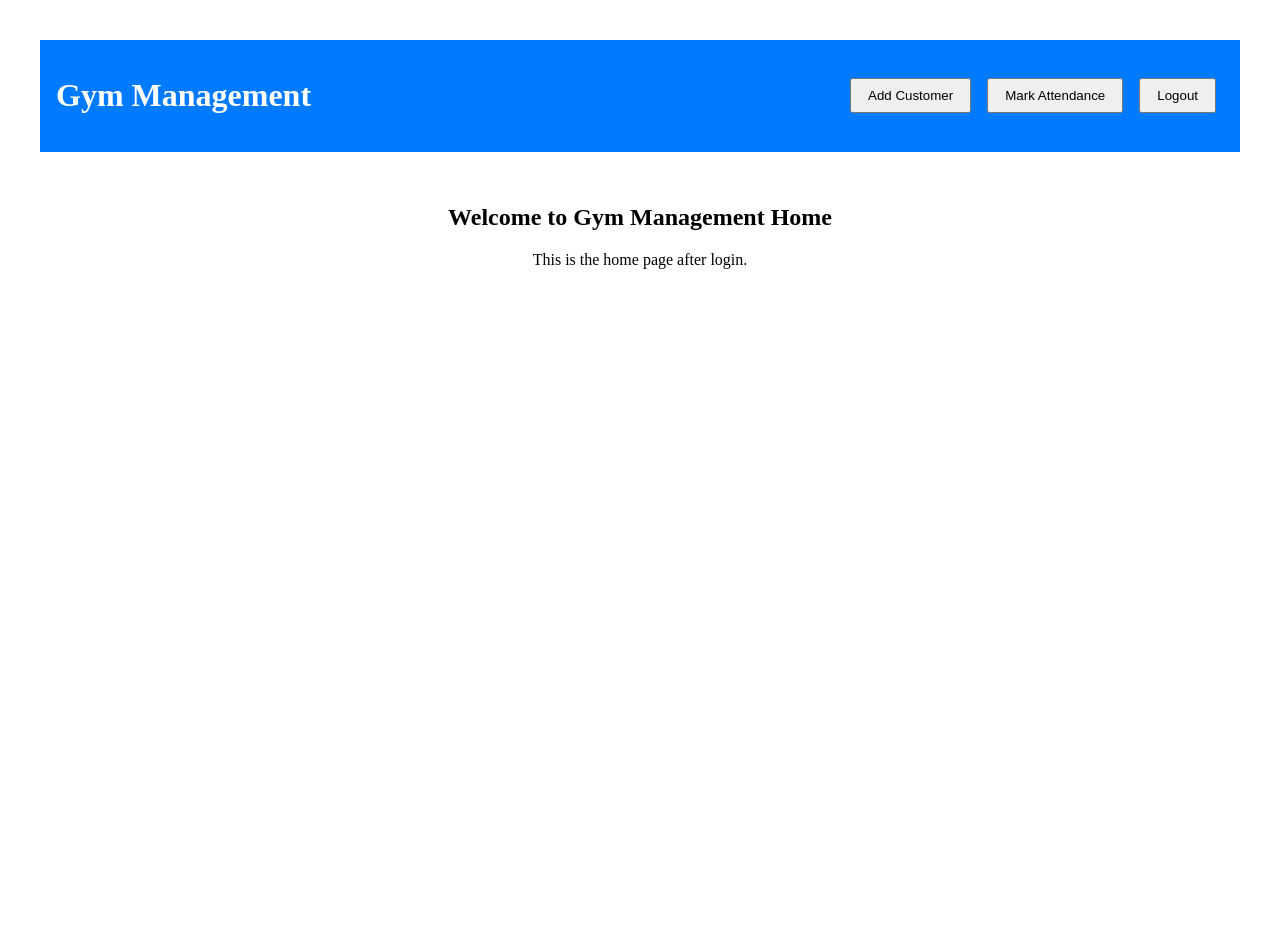
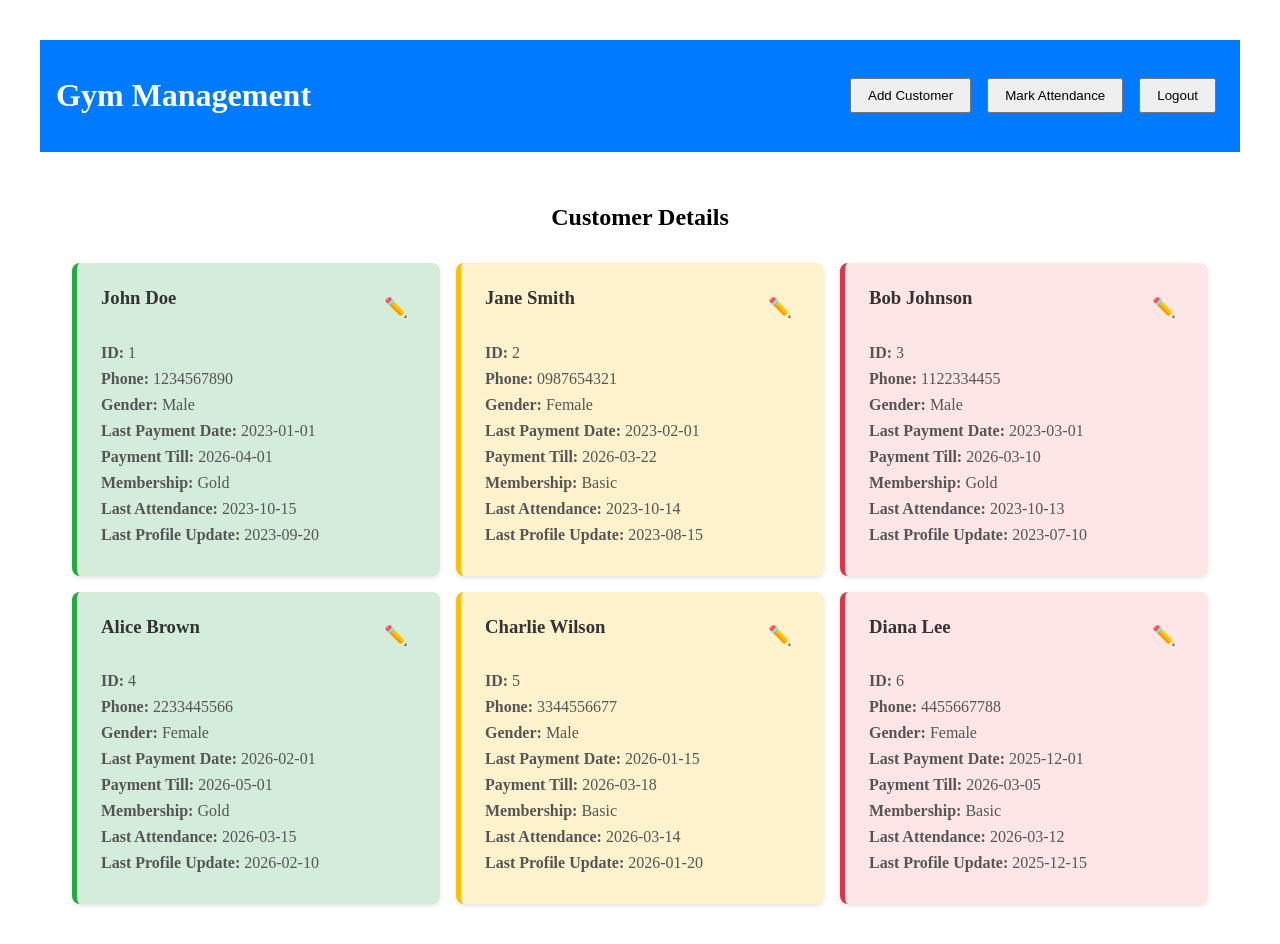
Before and after one commit to sandeep7722/gym-managemen, a React (Vite) app: page /home in a window 1280 px wide. Shown: the top 944 px of the page. Before the commit the page ends 800 px from the top, so only its background shows below. Built offline with nearby package versions, Linux system fonts and the light colour scheme.

Commit message:
added customer details card feature

```diff
--- a/src/App.css
+++ b/src/App.css
@@ -12,6 +12,68 @@
 .home {
   padding: 2rem;
   text-align: center;
+}
+
+.customer-grid {
+  display: grid;
+  grid-template-columns: repeat(auto-fill, minmax(300px, 1fr));
+  gap: 1rem;
+  margin-top: 2rem;
+}
+
+.customer-card {
+  background: white;
+  border-radius: 8px;
+  box-shadow: 0 2px 4px rgba(0, 0, 0, 0.1);
+  padding: 1.5rem;
+  text-align: left;
+  position: relative;
+}
+
+.customer-card.red {
+  background: #ffe6e6;
+  border-left: 5px solid #dc3545;
+}
+
+.customer-card.yellow {
+  background: #fff3cd;
+  border-left: 5px solid #ffc107;
+}
+
+.customer-card.green {
+  background: #d4edda;
+  border-left: 5px solid #28a745;
+}
+
+.card-header {
+  display: flex;
+  justify-content: space-between;
+  align-items: center;
+  margin-bottom: 1rem;
+}
+
+.edit-btn {
+  background: none;
+  border: none;
+  font-size: 1.2rem;
+  cursor: pointer;
+  padding: 0.5rem;
+  border-radius: 4px;
+  transition: background 0.2s;
+}
+
+.edit-btn:hover {
+  background: rgba(0, 0, 0, 0.1);
+}
+
+.customer-card h3 {
+  margin-top: 0;
+  color: #333;
+}
+
+.customer-card p {
+  margin: 0.5rem 0;
+  color: #555;
 }
 
 .login-container {
@@ -133,11 +195,9 @@
   font-size: 1rem;
 }
 
-.modal-content input:focus,
-.modal-content select:focus {
-  outline: none;
-  border-color: #007bff;
-  box-shadow: 0 0 0 2px rgba(0, 123, 255, 0.25);
+.modal-content input[readonly] {
+  background: #f5f5f5;
+  cursor: not-allowed;
 }
 
 .modal-content button[type="submit"] {
@@ -200,8 +260,12 @@
     padding: 1rem;
   }
 
-  .home h2 {
-    font-size: 1.5rem;
+  .customer-grid {
+    grid-template-columns: 1fr;
+  }
+
+  .customer-card {
+    padding: 1rem;
   }
 
   .login-container {
--- a/src/components/Header.jsx
+++ b/src/components/Header.jsx
@@ -39,6 +39,7 @@ function Header() {
       (c) => c.customer_id === customerIdentifier || c.customer_phoneNo === customerIdentifier
     );
     if (customer) {
+      customer.last_attendance_date = new Date().toISOString().split('T')[0];
       alert(`Attendance marked for ${customer.customer_name}`);
       closeModal();
     } else {
@@ -48,6 +49,7 @@ function Header() {
 
   const handleAddCustomerSubmit = (e) => {
     e.preventDefault();
+    const currentDate = new Date().toISOString().split('T')[0];
     const newCustomer = {
       customer_id: (customerDetails.length + 1).toString(),
       customer_name: customerName,
@@ -62,7 +64,9 @@ function Header() {
       customer_picUrl: uploadPic ? 'uploaded' : 'https://example.com/default.jpg',
       payment_date: paymentDate,
       payment_till: paymentTill,
-      membership: membership
+      membership: membership,
+      last_attendance_date: '',
+      last_profile_update: currentDate
     };
     customerDetails.push(newCustomer);
     alert('Customer added successfully');
@@ -172,9 +176,8 @@ function Header() {
                   <label>Membership:</label>
                   <select value={membership} onChange={(e) => setMembership(e.target.value)} required>
                     <option value="">Select</option>
-                    <option value="Monthly">Monthly</option>
-                    <option value="Semi-Annual">Semi-Annual</option>
-                    <option value="Annual">Annual</option>
+                    <option value="Gold">Gold</option>
+                    <option value="Basic">Basic</option>
                   </select>
 
                   <button type="submit">Add Customer</button>
--- a/src/components/Home.jsx
+++ b/src/components/Home.jsx
@@ -1,8 +1,141 @@
+import { useState } from 'react';
+import { customerDetails } from '../data/customerDetails';
+
 function Home() {
+  const [editingCustomer, setEditingCustomer] = useState(null);
+  const [editForm, setEditForm] = useState({
+    customer_name: '',
+    customer_email: '',
+    customer_phoneNo: '',
+    customer_gender: '',
+    customer_age: '',
+    customer_address: '',
+    customer_referenceId: '',
+    payment_date: '',
+    payment_till: '',
+    membership: ''
+  });
+
+  const getCardClass = (paymentTill) => {
+    const tillDate = new Date(paymentTill);
+    const today = new Date();
+    const diffTime = tillDate - today;
+    const diffDays = Math.ceil(diffTime / (1000 * 60 * 60 * 24));
+
+    if (diffDays < 0) return 'red';
+    if (diffDays <= 7) return 'yellow';
+    return 'green';
+  };
+
+  const handleEdit = (customer) => {
+    setEditingCustomer(customer);
+    setEditForm({
+      customer_name: customer.customer_name,
+      customer_email: customer.customer_email,
+      customer_phoneNo: customer.customer_phoneNo,
+      customer_gender: customer.customer_gender,
+      customer_age: customer.customer_age,
+      customer_address: customer.customer_address,
+      customer_referenceId: customer.customer_referenceId,
+      payment_date: customer.payment_date,
+      payment_till: customer.payment_till,
+      membership: customer.membership
+    });
+  };
+
+  const handleEditSubmit = (e) => {
+    e.preventDefault();
+    const index = customerDetails.findIndex(c => c.customer_id === editingCustomer.customer_id);
+    if (index !== -1) {
+      customerDetails[index] = {
+        ...customerDetails[index],
+        ...editForm,
+        last_profile_update: new Date().toISOString().split('T')[0]
+      };
+      alert('Customer updated successfully');
+      setEditingCustomer(null);
+    }
+  };
+
+  const closeEditModal = () => {
+    setEditingCustomer(null);
+  };
+
   return (
     <div className="home">
-      <h2>Welcome to Gym Management Home</h2>
-      <p>This is the home page after login.</p>
+      <h2>Customer Details</h2>
+      <div className="customer-grid">
+        {customerDetails.map((customer) => (
+          <div key={customer.customer_id} className={`customer-card ${getCardClass(customer.payment_till)}`}>
+            <div className="card-header">
+              <h3>{customer.customer_name}</h3>
+              <button className="edit-btn" onClick={() => handleEdit(customer)}>✏️</button>
+            </div>
+            <p><strong>ID:</strong> {customer.customer_id}</p>
+            <p><strong>Phone:</strong> {customer.customer_phoneNo}</p>
+            <p><strong>Gender:</strong> {customer.customer_gender}</p>
+            <p><strong>Last Payment Date:</strong> {customer.payment_date}</p>
+            <p><strong>Payment Till:</strong> {customer.payment_till}</p>
+            <p><strong>Membership:</strong> {customer.membership}</p>
+            <p><strong>Last Attendance:</strong> {customer.last_attendance_date || 'N/A'}</p>
+            <p><strong>Last Profile Update:</strong> {customer.last_profile_update}</p>
+          </div>
+        ))}
+      </div>
+
+      {editingCustomer && (
+        <div className="modal-overlay" onClick={closeEditModal}>
+          <div className="modal-content" onClick={(e) => e.stopPropagation()}>
+            <h3>Edit Customer</h3>
+            <form onSubmit={handleEditSubmit}>
+              <label>ID:</label>
+              <input type="text" value={editingCustomer.customer_id} readOnly />
+
+              <label>Name:</label>
+              <input type="text" value={editForm.customer_name} onChange={(e) => setEditForm({...editForm, customer_name: e.target.value})} required />
+
+              <label>Gender:</label>
+              <select value={editForm.customer_gender} onChange={(e) => setEditForm({...editForm, customer_gender: e.target.value})} required>
+                <option value="">Select</option>
+                <option value="Male">Male</option>
+                <option value="Female">Female</option>
+                <option value="Other">Other</option>
+              </select>
+
+              <label>Age:</label>
+              <input type="number" value={editForm.customer_age} onChange={(e) => setEditForm({...editForm, customer_age: e.target.value})} />
+
+              <label>Phone Number:</label>
+              <input type="text" value={editForm.customer_phoneNo} onChange={(e) => setEditForm({...editForm, customer_phoneNo: e.target.value})} required />
+
+              <label>Address:</label>
+              <input type="text" value={editForm.customer_address} onChange={(e) => setEditForm({...editForm, customer_address: e.target.value})} />
+
+              <label>Email:</label>
+              <input type="email" value={editForm.customer_email} onChange={(e) => setEditForm({...editForm, customer_email: e.target.value})} required />
+
+              <label>Reference ID:</label>
+              <input type="text" value={editForm.customer_referenceId} onChange={(e) => setEditForm({...editForm, customer_referenceId: e.target.value})} required />
+
+              <label>Payment Date:</label>
+              <input type="date" value={editForm.payment_date} onChange={(e) => setEditForm({...editForm, payment_date: e.target.value})} required />
+
+              <label>Payment Till:</label>
+              <input type="date" value={editForm.payment_till} onChange={(e) => setEditForm({...editForm, payment_till: e.target.value})} required />
+
+              <label>Membership:</label>
+              <select value={editForm.membership} onChange={(e) => setEditForm({...editForm, membership: e.target.value})} required>
+                <option value="">Select</option>
+                <option value="Gold">Gold</option>
+                <option value="Basic">Basic</option>
+              </select>
+
+              <button type="submit">Update Customer</button>
+            </form>
+            <button className="close-btn" onClick={closeEditModal}>Close</button>
+          </div>
+        </div>
+      )}
     </div>
   );
 }
--- a/src/data/customerDetails.js
+++ b/src/data/customerDetails.js
@@ -12,8 +12,10 @@ export const customerDetails = [
     customer_paymentStatus: "Paid",
     customer_picUrl: "https://example.com/pic1.jpg",
     payment_date: "2023-01-01",
-    payment_till: "2023-12-31",
-    membership: "Annual"
+    payment_till: "2026-04-01",
+    membership: "Gold",
+    last_attendance_date: "2023-10-15",
+    last_profile_update: "2023-09-20"
   },
   {
     customer_id: "2",
@@ -28,8 +30,10 @@ export const customerDetails = [
     customer_paymentStatus: "Pending",
     customer_picUrl: "https://example.com/pic2.jpg",
     payment_date: "2023-02-01",
-    payment_till: "2023-07-31",
-    membership: "Semi-Annual"
+    payment_till: "2026-03-22",
+    membership: "Basic",
+    last_attendance_date: "2023-10-14",
+    last_profile_update: "2023-08-15"
   },
   {
     customer_id: "3",
@@ -44,7 +48,63 @@ export const customerDetails = [
     customer_paymentStatus: "Paid",
     customer_picUrl: "https://example.com/pic3.jpg",
     payment_date: "2023-03-01",
-    payment_till: "2024-02-28",
-    membership: "Annual"
+    payment_till: "2026-03-10",
+    membership: "Gold",
+    last_attendance_date: "2023-10-13",
+    last_profile_update: "2023-07-10"
+  },
+  {
+    customer_id: "4",
+    customer_name: "Alice Brown",
+    customer_email: "alice@example.com",
+    customer_phoneNo: "2233445566",
+    customer_address: "101 Pine St",
+    customer_age: 32,
+    customer_gender: "Female",
+    customer_referenceId: "REF004",
+    customer_gymId: "GYM001",
+    customer_paymentStatus: "Paid",
+    customer_picUrl: "https://example.com/pic4.jpg",
+    payment_date: "2026-02-01",
+    payment_till: "2026-05-01",
+    membership: "Gold",
+    last_attendance_date: "2026-03-15",
+    last_profile_update: "2026-02-10"
+  },
+  {
+    customer_id: "5",
+    customer_name: "Charlie Wilson",
+    customer_email: "charlie@example.com",
+    customer_phoneNo: "3344556677",
+    customer_address: "202 Oak St",
+    customer_age: 28,
+    customer_gender: "Male",
+    customer_referenceId: "REF005",
+    customer_gymId: "GYM001",
+    customer_paymentStatus: "Pending",
+    customer_picUrl: "https://example.com/pic5.jpg",
+    payment_date: "2026-01-15",
+    payment_till: "2026-03-18",
+    membership: "Basic",
+    last_attendance_date: "2026-03-14",
+    last_profile_update: "2026-01-20"
+  },
+  {
+    customer_id: "6",
+    customer_name: "Diana Lee",
+    customer_email: "diana@example.com",
+    customer_phoneNo: "4455667788",
+    customer_address: "303 Maple St",
+    customer_age: 26,
+    customer_gender: "Female",
+    customer_referenceId: "REF006",
+    customer_gymId: "GYM001",
+    customer_paymentStatus: "Paid",
+    customer_picUrl: "https://example.com/pic6.jpg",
+    payment_date: "2025-12-01",
+    payment_till: "2026-03-05",
+    membership: "Basic",
+    last_attendance_date: "2026-03-12",
+    last_profile_update: "2025-12-15"
   }
 ];
```
